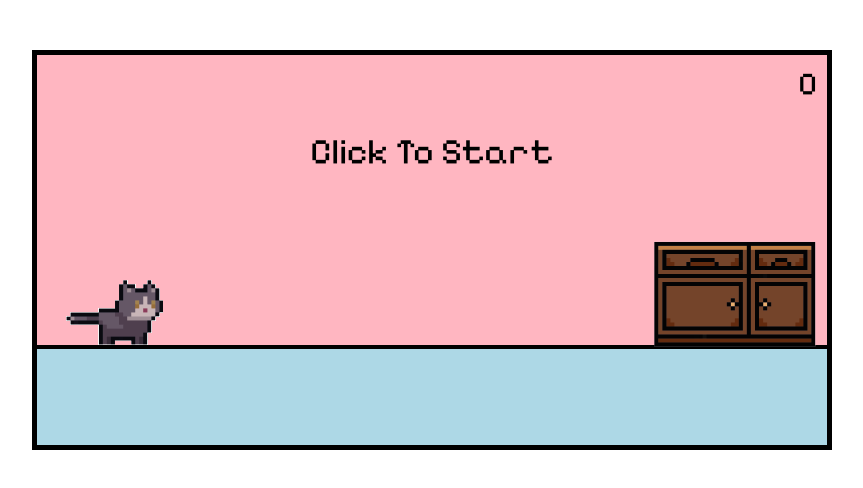
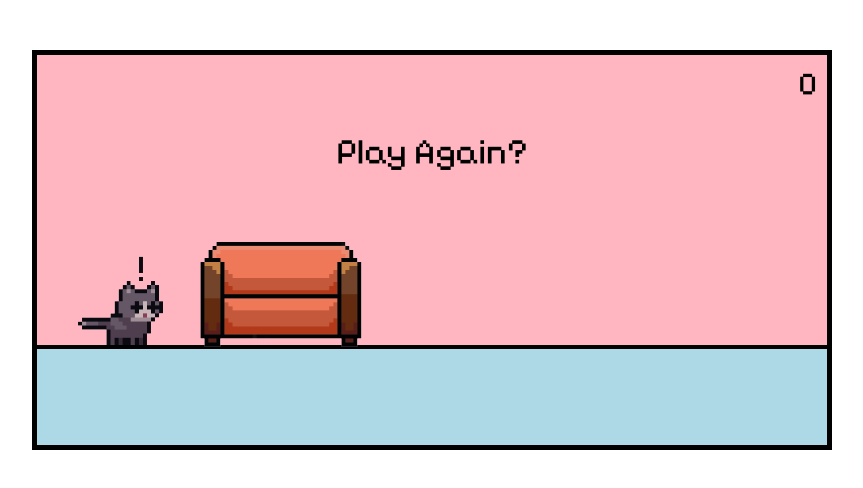
Before and after one commit to kmgrey/furniture-olympics, a plain HTML site: page index.html in a window 1280 px wide. Both pictures are taken after a click on the element "Click To Start". Shown: the whole page, without its empty margins (208-1071 px from the left). Drawn offline with Linux system fonts and the light colour scheme.

Commit message:
Add obstacle spawning, movement, and collision.

```diff
--- a/index.html
+++ b/index.html
@@ -12,14 +12,15 @@
 <body>
     <div id="game-container">
         <div class="score">0</div>
-        <div class="start-screen" onclick="playGame()">Click To Start</div>
+        <div id="start-screen" onclick="playGame(); generateObstacle()">Click To Start</div>
+        <div id="replay-screen" onclick="startGame(); playGame(); generateObstacle()">Play Again?</div>
         <div id="ground"></div>
         <div id="character">
             <img id="cat" src="/images/cat-stationary.png">
         </div>
-        <div id="obstacle">
+        <!-- <div id="obstacle">
             <img id="furniture" src="/images/dresser.png">
-        </div>
+        </div> -->
     </div>
 </body>
 <script src="script.js"></script>
--- a/script.js
+++ b/script.js
@@ -1,63 +1,134 @@
 /*HTML IMPORTS*/
-const character = document.querySelector("#character");
-const characterImage = document.querySelector("#cat");
-const startButton = document.querySelector("#start-screen");
+const gameContainer = document.querySelector("#game-container")
+const character = document.querySelector("#character")
+const characterImage = document.querySelector("#cat")
 
 /*AUDIO VARIABLES*/
-const bounceSound = new Audio("/audio/squeak.mp3");
-const mainAudio = new Audio("/audio/main-theme.mp3");
-const clickSound = new Audio("/audio/mouse-click.mp3");
-const wowSound = new Audio("/audio/anime-wow.mp3");
+const bounceSound = new Audio("/audio/squeak.mp3")
+const mainAudio = new Audio("/audio/main-theme.mp3")
+const clickSound = new Audio("/audio/mouse-click.mp3")
+const wowSound = new Audio("/audio/anime-wow.mp3")
+const fart = new Audio("/audio/fart.mp3")
 
-let characterBottom = 100;
-let characterLeft = 25;
-let isJumping = false;
-let isRunning = false;
+let characterBottom = 100
+let characterLeft = 25
+let isJumping = false
+let isRunning = false
+let isGameOver = false
 
 function startGame() {
-    character.style.bottom = characterBottom + "px";
-    character.style.left = characterLeft + "px";
-    characterImage.src = "/images/cat-stationary.png";
+    character.style.bottom = characterBottom + "px"
+    character.style.left = characterLeft + "px"
+    characterImage.src = "/images/cat-stationary.png"
+    document.querySelector("#replay-screen").style.display="none"
 }
-startGame();
+startGame()
 
 function playGame() {
-    console.log('Game is playing');
-    mainAudio.play();
-    clickSound.play();
-    isRunning = true;
-    characterImage.src = "/images/cat-running.gif";
+    console.log('Game is playing')
+    mainAudio.play()
+    clickSound.play()
+    isRunning = true
+    characterImage.src = "/images/cat-running.gif"
+    document.addEventListener("keydown", jumpUp)
+    document.querySelector("#start-screen").style.display="none"
+}
 
+function gameLose() {
+    isGameOver = true
+    characterImage.src = "/images/cat-collision.png"
+    document.removeEventListener("keydown", jumpUp)
+    console.log('Game lost')
+    mainAudio.pause()
+    fart.play()
+    document.querySelector("#replay-screen").style.display="flex"
+}
+
+function replay() {
+    isGameOver = false
+    loseAudio.pause()
+    mainAudio.play()
+    startGame()
+}
+
+/*JUMP MECHANICS*/
 function jumpUp() {
     if (!isJumping) {
-            isJumping = true;
+        isJumping = true
         let jumpInterval = setInterval(() => {
-                if (characterBottom >= 250) {
-                    clearInterval(jumpInterval);
-                    jumpDown();
+            if (characterBottom >= 275) {
+                clearInterval(jumpInterval)
+                jumpDown()
             } else {
-                    characterBottom += 15; // JUMP HEIGHT
-                    character.style.bottom = characterBottom + "px";
+                characterBottom += 14 // JUMP HEIGHT
+                character.style.bottom = characterBottom + "px"
             }
-                }, 20);
-            } characterImage.src = "/images/cat-jump.png";
-              bounceSound.play();
+        }, 20)
+    } characterImage.src = "/images/cat-jump.png"
+      bounceSound.play()
 }
 function jumpDown() {
     let fallInterval = setInterval(() => {
         if (characterBottom <= 100) {
-                clearInterval(fallInterval);
-                isJumping = false;
-                characterImage.src = "/images/cat-running.gif";
+            clearInterval(fallInterval)
+            isJumping = false
+            characterBottom = 100
+            character.style.bottom = characterBottom + "px"
+            characterImage.src = "/images/cat-running.gif"
         } else {
-                characterBottom -= 9; //FALL SPEED
-                character.style.bottom = characterBottom + "px";
+            characterBottom -= 9 //FALL SPEED
+            character.style.bottom = characterBottom + "px"
         }
-        }, 20);
-    } document.addEventListener("keyup", jumpUp);
+    }, 20)
+}
 
-    function spawnObstacle(){
+/*OBSTACLE CREATION*/
+function generateObstacle(){
+    let obstacleLeft = 800
+    let obstacleBottom = 98
+    let randomInterval = Math.floor(Math.random() * 3000 + 1000)
+
+    const obstacle = document.createElement("div")
+    obstacle.classList.add("obstacle")
+    gameContainer.appendChild(obstacle)
+    obstacle.style.left = obstacleLeft + "px"
+    obstacle.style.bottom = obstacleBottom + "px"
+
+    const furniture = document.createElement("img")
+    obstacle.appendChild(furniture)
+    let randomChoice = Math.floor(Math.random() * 3)
+    console.log(randomChoice)
+    switch(randomChoice){
+        case 0:
+            furniture.src = "/images/dresser.png";
+            break;
+        case 1:
+            furniture.src = "/images/sofa.png";
+            break;
+        case 2:
+            furniture.src = "/images/large-table.png";
+            break;
+    }
+
+    function moveObstacle() {
+        obstacleLeft -= 5
+        obstacle.style.left = obstacleLeft + "px";
+        if (obstacleLeft === -170){
+            clearInterval(timerId)
+            gameContainer.removeChild(obstacle)
+        }
+        if (obstacleLeft < 125 && obstacleLeft > 0 && characterBottom < 105 ){
+            gameLose()
+            clearInterval(timerId)
+            gameContainer.removeChild(obstacle)
+        }
+    }
+    let timerId = setInterval(moveObstacle, 1)
+    if (!isGameOver) {
+        setTimeout(generateObstacle, randomInterval)
+    }
+}
+
+function score() {
 
 }
-
-};
--- a/style.css
+++ b/style.css
@@ -25,20 +25,18 @@
     font-size: 32px;
 }
 
-.start-screen {
+#start-screen,
+#replay-screen {
     display: flex;
     justify-content: center;
     margin-top: 75px;
     font-size: 36px;
 }
-.start-screen:hover {
+#start-screen:hover,
+#replay-screen:hover {
     cursor: pointer;
     font-size: 42px;
 }
-
-.hide {
-    display: none;
-  }
 
 #ground {
     height: 100px;
@@ -53,15 +51,13 @@
     width: 100px;
     height: 100px;
     position: absolute;
+    z-index: 1;
 }
 
-#obstacle {
+.obstacle {
     width: 165px;
     height: 105px;
     position: absolute;
-    bottom: 98px;
-    right: 10px;
-    /* border: 1px solid black; */
     display: flex;
     justify-content: center;
     align-items: flex-end;
```
Also changed, not shown: 2 other files. Lines whose indentation alone changed are shown as unchanged.
